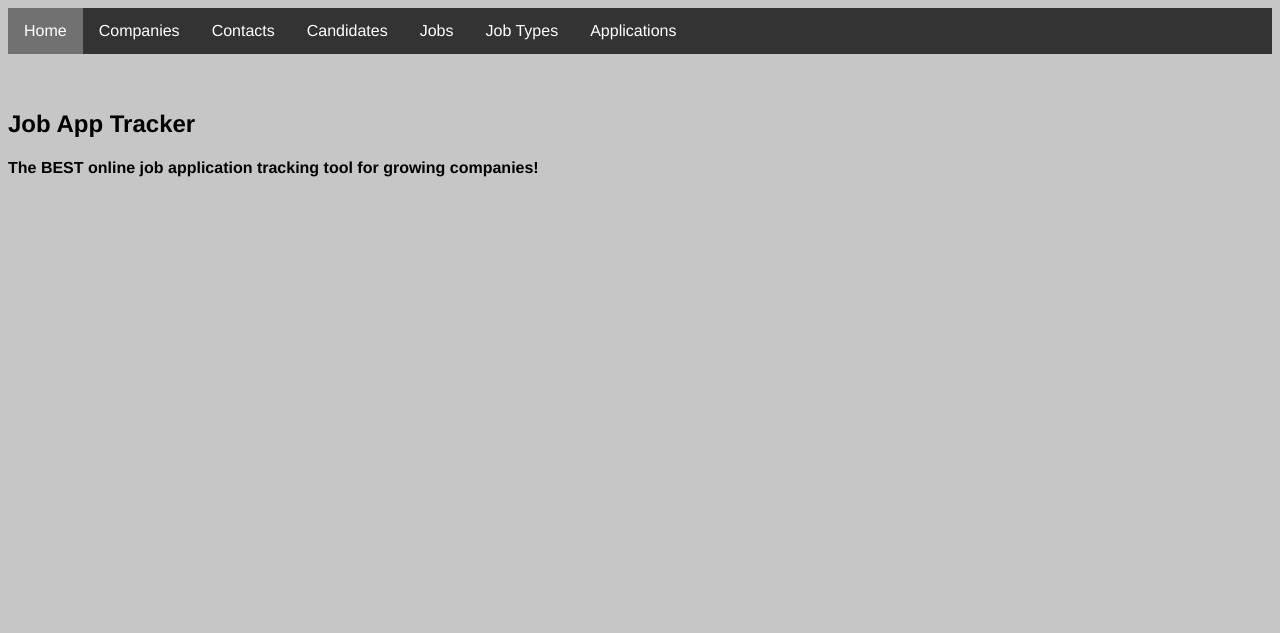
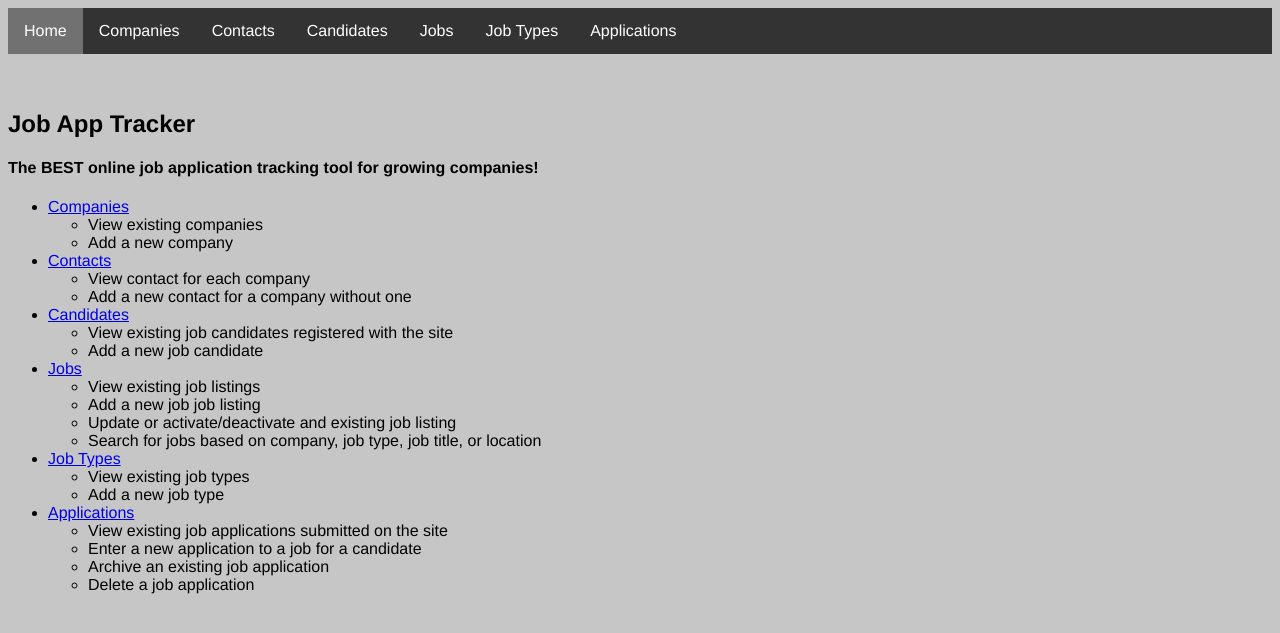
Before and after one commit to mike-osu/job-app-tracker, a Flask app: page / in a window 1280 px wide. Shown: the top 633 px of the page. Run offline with Flask 2, Linux system fonts and the light colour scheme.

Commit message:
Front-end changes

```diff
--- a/sql/insert.sql
+++ b/sql/insert.sql
@@ -1,7 +1,9 @@
 INSERT INTO companies (name, location, industry, size) VALUES
 ('Hooli', 'Silicon Valley', 'Internet', 10000),
 ('Acme Corporation', 'Los Angeles', 'Widgets', 5000),
-('Los Pollos Hermanos', 'Albuquerque', 'Fast Food', 2500);
+('Los Pollos Hermanos', 'Albuquerque', 'Fast Food', 2500),
+('Delos Incorporated', 'Westworld', 'Entertainment', 20000),
+('Monsters, Inc.', 'Monstropolis', 'Energy', 15000);
 
 INSERT INTO contacts (first_name, last_name, email, company_id) VALUES
 ('Richard', 'Hendricks', 'rhendricks@hooli.com', 1),
--- a/templates/index.html
+++ b/templates/index.html
@@ -20,5 +20,61 @@
 
     <h2 class = "center">Job App Tracker</h2>
     <h4 class = "center">The BEST online job application tracking tool for growing companies!</h4>
+
+    <div>
+      <ul>
+        <li>
+          <a href="/companies">Companies</a>
+          <ul>
+            <li>View existing companies</li>
+            <li>Add a new company</li>
+          </ul>
+        </li>
+
+        <li>
+          <a href="/contacts">Contacts</a>
+          <ul>
+            <li>View contact for each company</li>
+            <li>Add a new contact for a company without one</li>
+          </ul>
+        </li>
+
+        <li>
+          <a href="/candidates">Candidates</a>
+          <ul>
+            <li>View existing job candidates registered with the site</li>
+            <li>Add a new job candidate</li>
+          </ul>
+        </li>
+
+        <li>
+          <a href="/jobs">Jobs</a>
+          <ul>
+            <li>View existing job listings</li>
+            <li>Add a new job job listing</li>
+            <li>Update or activate/deactivate and existing job listing</li>
+            <li>Search for jobs based on company, job type, job title, or location</li>
+          </ul>
+        </li>
+
+        <li>
+          <a href="/jobtypes">Job Types</a>
+          <ul>
+            <li>View existing job types</li>
+            <li>Add a new job type</li>
+          </ul>
+        </li>
+
+        <li>
+          <a href="/applications">Applications</a>
+          <ul>
+            <li>View existing job applications submitted on the site</li>
+            <li>Enter a new application to a job for a candidate</li>
+            <li>Archive an existing job application</li>
+            <li>Delete a job application</li>
+          </ul>
+        </li>
+      </ul>
+    </div>
 </body>
 </html>
```
Also changed, not shown: templates/candidates.html (+16 -4 lines), templates/companies.html (+14 -0 lines), templates/contacts.html (+26 -2 lines).
